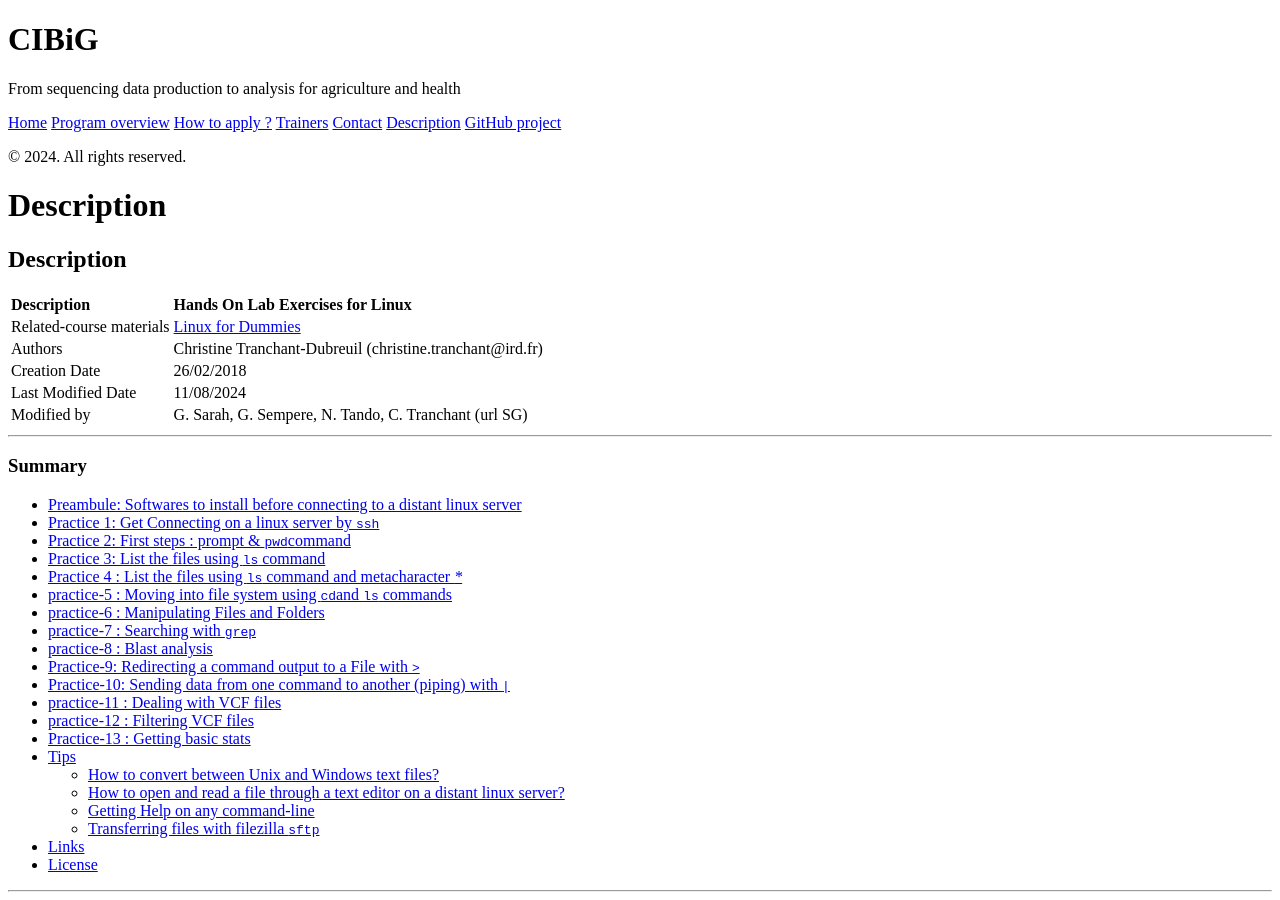
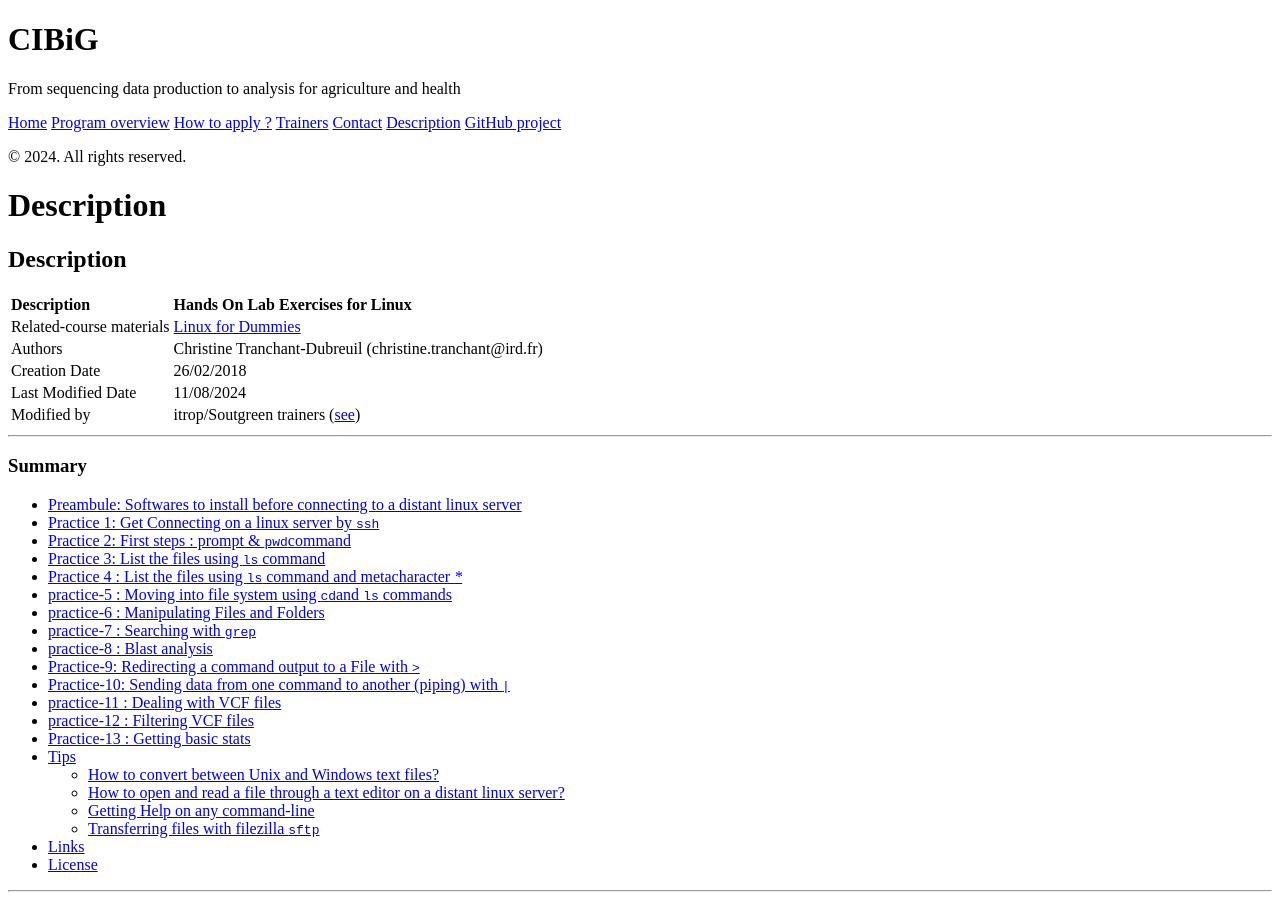
Before and after one commit to wave-centre/cibig, a Jekyll site: the page built from docs/course_materials/LINUX1/linux1_PRACTICE.md, in a window 1280 px wide and 900 px high. Built offline with Jekyll 4.4.1, drawn with Linux system fonts in a browser that asks for light colours; our own code applies the rules of GitHub Pages for plain Markdown files.

```diff
--- a/docs/course_materials/LINUX1/linux1_PRACTICE.md
+++ b/docs/course_materials/LINUX1/linux1_PRACTICE.md
@@ -1,12 +1,12 @@
 ## Description
 
-| Description | Hands On Lab Exercises for Linux |
-| :------------- | :------------- | :------------- | :------------- |
-| Related-course materials | [Linux for Dummies](https://) |
-| Authors | Christine Tranchant-Dubreuil (christine.tranchant@ird.fr)  |
-| Creation Date | 26/02/2018 |
-| Last Modified Date | 11/08/2024 |
-|Modified by | G. Sarah, G. Sempere, N. Tando, C. Tranchant (url SG)|
+| Description              | Hands On Lab Exercises for Linux                                                                                    |
+|:-------------------------|:--------------------------------------------------------------------------------------------------------------------|
+| Related-course materials | [Linux for Dummies](https://github.com/CIBiG-wave/cibig-wave.github.io/blob/gh-pages/docs/course_materials/LINUX1/) |
+| Authors                  | Christine Tranchant-Dubreuil (christine.tranchant@ird.fr)                                                           |
+| Creation Date            | 26/02/2018                                                                                                          |
+| Last Modified Date       | 11/08/2024                                                                                                          |
+| Modified by              | itrop/Soutgreen trainers ([see](https://southgreenplatform.github.io/trainings/linux/linuxPractice/)) |              |
 
 -----------------------
 
```
